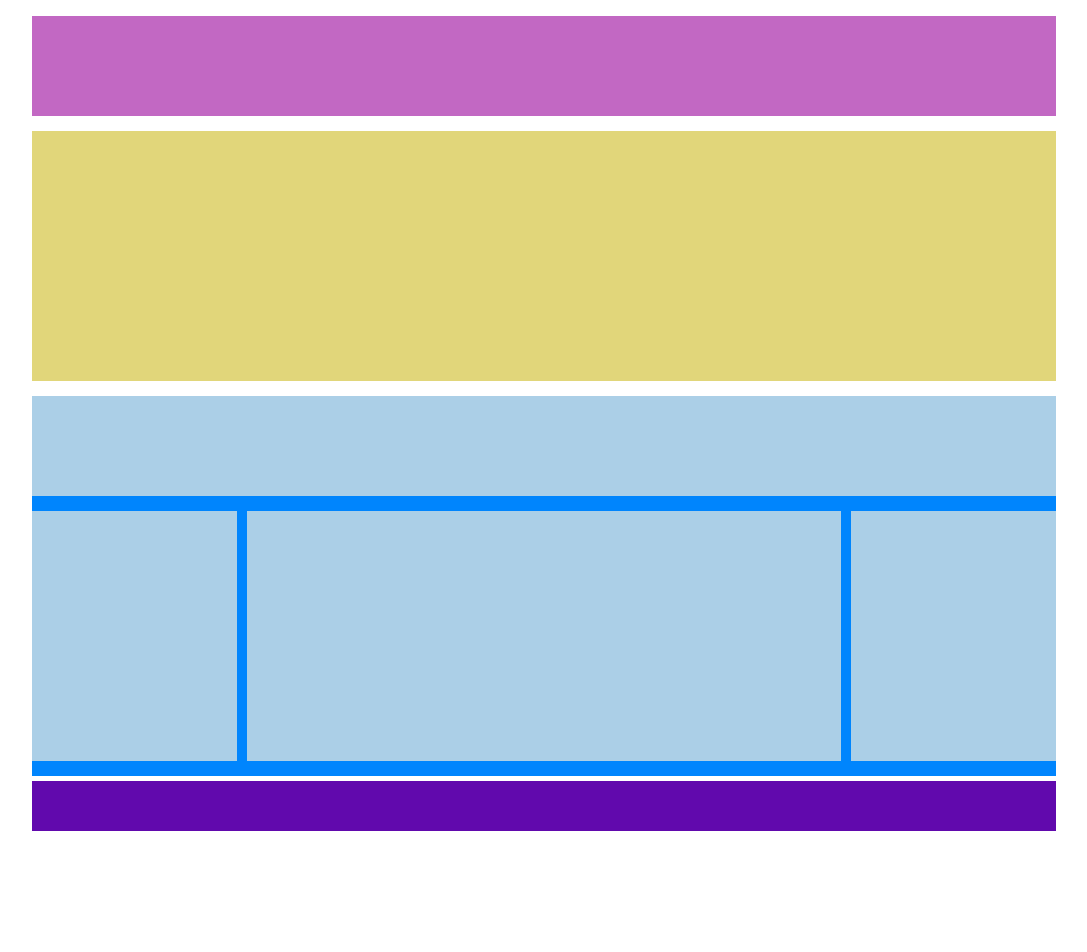
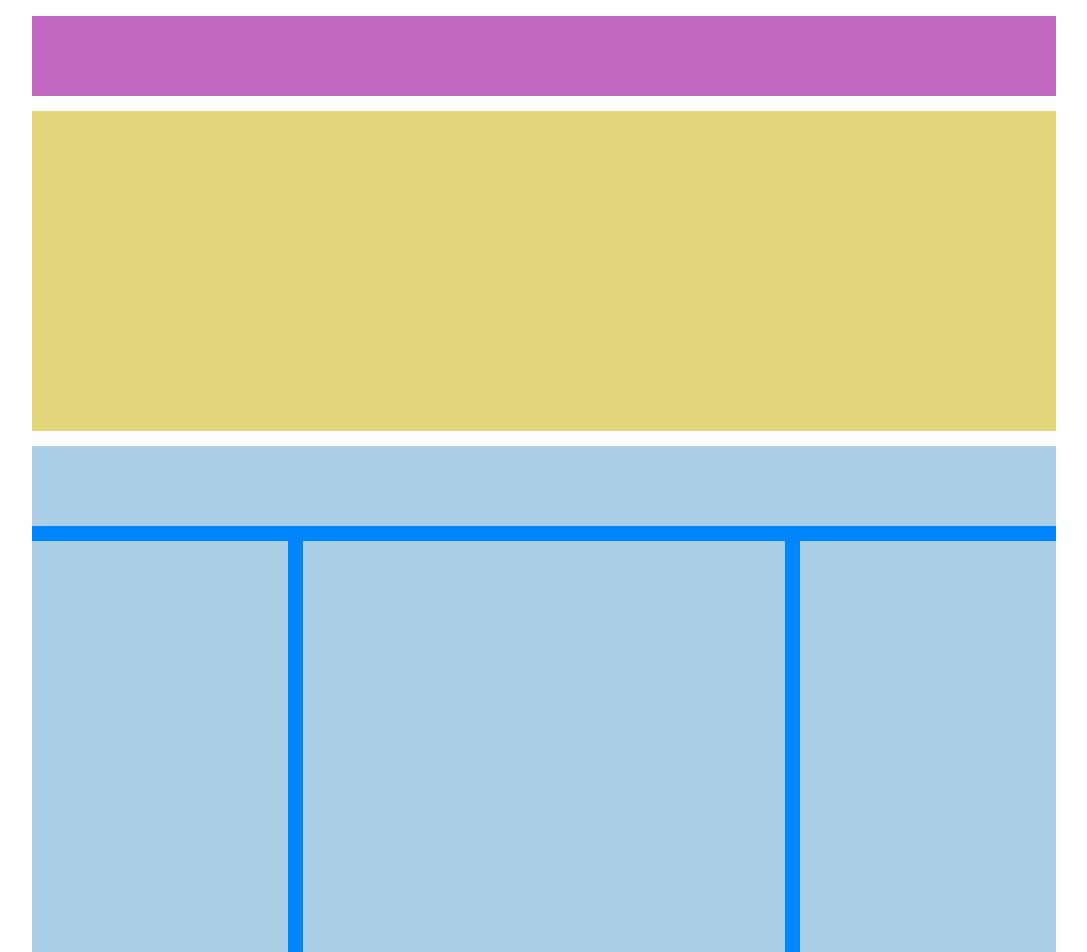
Before and after one commit to Paparellav/htmlcss-struttura-wp, a plain HTML site: page index.html in a window 1280 px wide. Shown: the top 952 px of the page, without its empty margins (96-1183 px from the left). Before the commit the page ends 851 px from the top, so only its background shows below. Drawn offline with Linux system fonts and the light colour scheme.

Commit message:
preparato layout per esercizio successivo

```diff
--- a/css/style.css
+++ b/css/style.css
@@ -13,6 +13,7 @@
 
 .container {
     width: 80%;
+    max-width: 1200px;
     margin: 1em auto;
 }
 
@@ -21,27 +22,22 @@
 }
 
 .head-logo {
-    width: 100%;
-    height: 100px;
+    height: 80px;
     background-color: #c268c3;
 }
 
 .jumbotron {
-    width: 100%;
-    height: 250px;
+    height: 320px;
     background-color: #e1d67a;
 }
 
-.m-azure {
+.layout {
     /* border: 1px solid blue; */
-    width: 100%;
-    height: 100%;
     background-color: #0085fd;
 }
 
 .superior-div {
-    width: 100%;
-    height: 100px;
+    height: 80px;
     background-color: #abcfe7;
 }
 
@@ -50,22 +46,22 @@
 }
 
 .l-r-float {
-    width: 20%;
-    height: 250px;
+    width: 25%;
+    height: 720px;
     background-color: #abcfe7;
 }
 
 .center-float {
-    width: calc(60% - 20px);
-    height: 250px;
+    width: calc(50% - 30px);
+    height: 720px;
     background-color: #abcfe7;
-    margin: 15px 10px;
+    margin: 15px 15px;
 }
 
 .footer {
     display: inline-block;
     width: 100%;
-    height: 50px;
+    height: 60px;
     background-color: #6109ad;
-    margin-top: 5px;
+    margin-top: 10px;
 }
--- a/index.html
+++ b/index.html
@@ -27,7 +27,7 @@
 
         <!-- layout a 3 colonne e div superiore -->
         <main class="clearfix">
-            <div class="m-azure clearfix">
+            <div class="m-azure">
                 <!-- div superiore -->
                 <div class="superior-div m-top">
 
@@ -35,20 +35,22 @@
 
 
                 <!-- layout -->
-                <div class="l-r-float col m-top">
+                <div class="layout clearfix">
+                    <div class="l-r-float col m-top">
 
-                </div>
+                    </div>
 
 
 
-                <div class="center-float col m-top">
+                    <div class="center-float col m-top">
 
-                </div>
+                    </div>
 
 
 
-                <div class="l-r-float col m-top">
+                    <div class="l-r-float col m-top">
 
+                    </div>
                 </div>
 
             </div>
@@ -57,7 +59,7 @@
 
         <!-- footer -->
         <footer>
-            <div class="footer m-top">
+            <div class="footer">
 
             </div>
         </footer>
```
